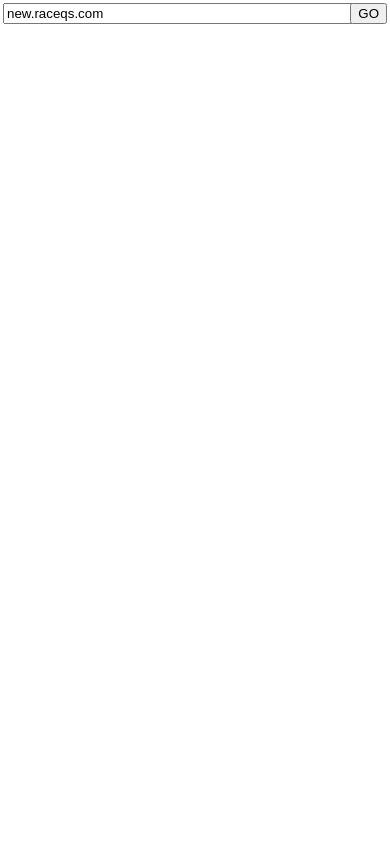
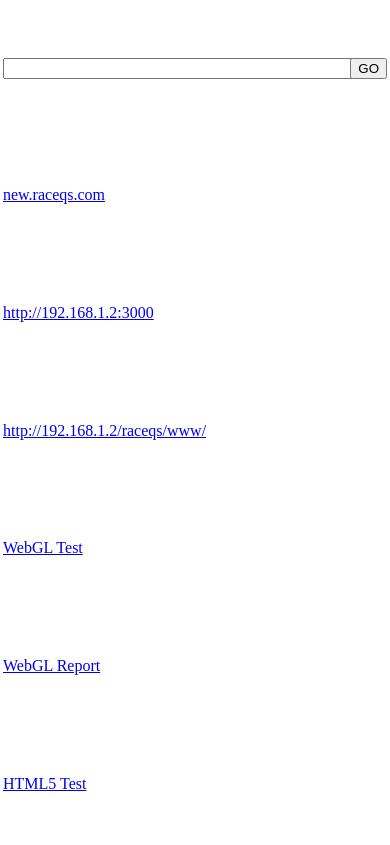
Before and after one commit to alexander-entin/phonegap-app-developer, a website: page www/index.html in a window 390 px wide. Drawn offline with Linux system fonts and the light colour scheme; some packages are replaced by stand-ins of ours.

Commit message:
handy links

```diff
--- a/config.xml
+++ b/config.xml
@@ -74,8 +74,6 @@
         <allow-intent href="itms:*" />
         <allow-intent href="itms-apps:*" />
     </platform>
-    <engine name="browser" spec="~5.0.4" />
-    <engine name="android" spec="^7.1.4" />
     <plugin name="cordova-plugin-battery-status" spec="^1.2.5" />
     <plugin name="cordova-plugin-geolocation" spec="^2.4.3" />
     <plugin name="cordova-plugin-network-information" spec="^1.3.4" />
@@ -83,4 +81,6 @@
     <plugin name="cordova-plugin-dialogs" spec="2.0.1" />
     <plugin name="cordova-plugin-device" spec="2.0.2" />
     <plugin name="cordova-plugin-whitelist" spec="1.3.3" />
+    <engine name="browser" spec="~5.0.4" />
+    <engine name="android" spec="^7.1.4" />
 </widget>
--- a/www/index.html
+++ b/www/index.html
@@ -23,18 +23,48 @@
     <link rel="stylesheet" type="text/css" href="index.css" />
 </head>
 <body>
-    <table style="width: 100%">
+    <table style="width: 100%; height: 100%;">
         <tr>
             <td style="width: 99%">
-                <input id="url" autocomplete="url" value="new.raceqs.com" style="width: 100%">
+                <input id="url" autocomplete="url" value="" style="width: 100%">
             </td>
             <td style="width: 1%">
                 <button onclick="go()">GO</button>
             </td>
         </tr>
+        <tr>
+            <td>
+                <a href="https://new.raceqs.com">new.raceqs.com</a>
+            </td>
+        </tr>
+        <tr>
+            <td>
+                <a href="http://192.168.1.2:3000">http://192.168.1.2:3000</a>
+            </td>
+        </tr>
+        <tr>
+            <td>
+                <a href="http://192.168.1.2/raceqs/www/">http://192.168.1.2/raceqs/www/</a>
+            </td>
+        </tr>
+        <tr>
+            <td>
+                <a href="https://get.webgl.org/">WebGL Test</a>
+            </td>
+        </tr>
+        <tr>
+            <td>
+                <a href="http://webglreport.com">WebGL Report</a>
+            </td>
+        </tr>
+        <tr>
+            <td>
+                <a href="http://html5test.com">HTML5 Test</a>
+            </td>
+        </tr>
     </table>
-    <iframe id="app">
-    </iframe>
+    <!--iframe id="app">
+    </iframe-->
     <script type="text/javascript" src="cordova.js"></script>
     <script src="index.js"></script>
 </body>
```
